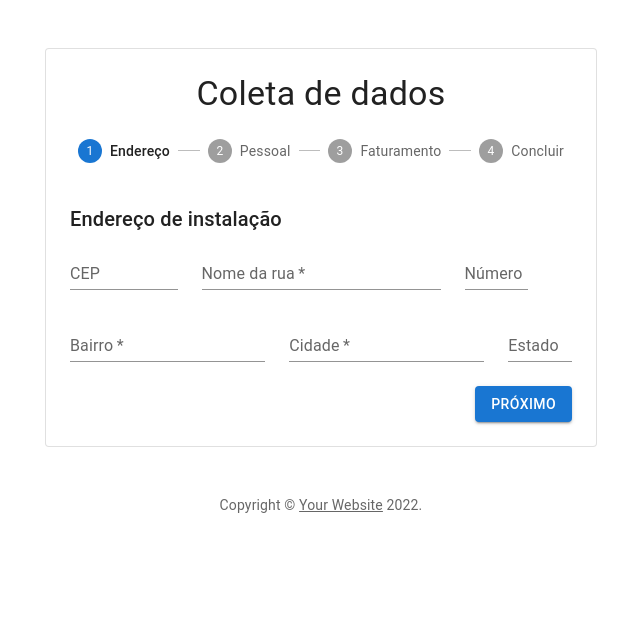
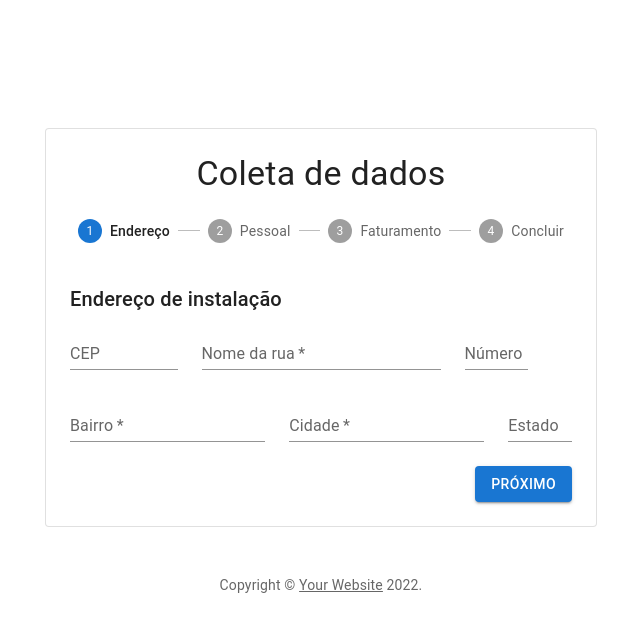
Before and after one commit to mrgenesis/landing-page-react, a React (Create React App) app: page /cadastro in a window 1280 px wide. Shown: the top 632 px of the page, without its empty margins (319-959 px from the left). Built offline with nearby package versions, Linux system fonts and the light colour scheme.

Commit message:
Correção na view do checkout

```diff
--- a/src/components/Checkout/index.tsx
+++ b/src/components/Checkout/index.tsx
@@ -61,7 +61,7 @@ export default function Checkout() {
   return (
     <ThemeProvider theme={theme}>
       <CssBaseline />
-      <Container component="main" maxWidth="sm" sx={{ mb: 4 }}>
+      <Container component="main" maxWidth="sm" sx={{ mb: 4, mt: 10 }}>
         <Paper variant="outlined" sx={{ my: { xs: 3, md: 6 }, p: { xs: 2, md: 3 } }}>
           <Typography component="h1" variant="h4" align="center">
             Coleta de dados
```
